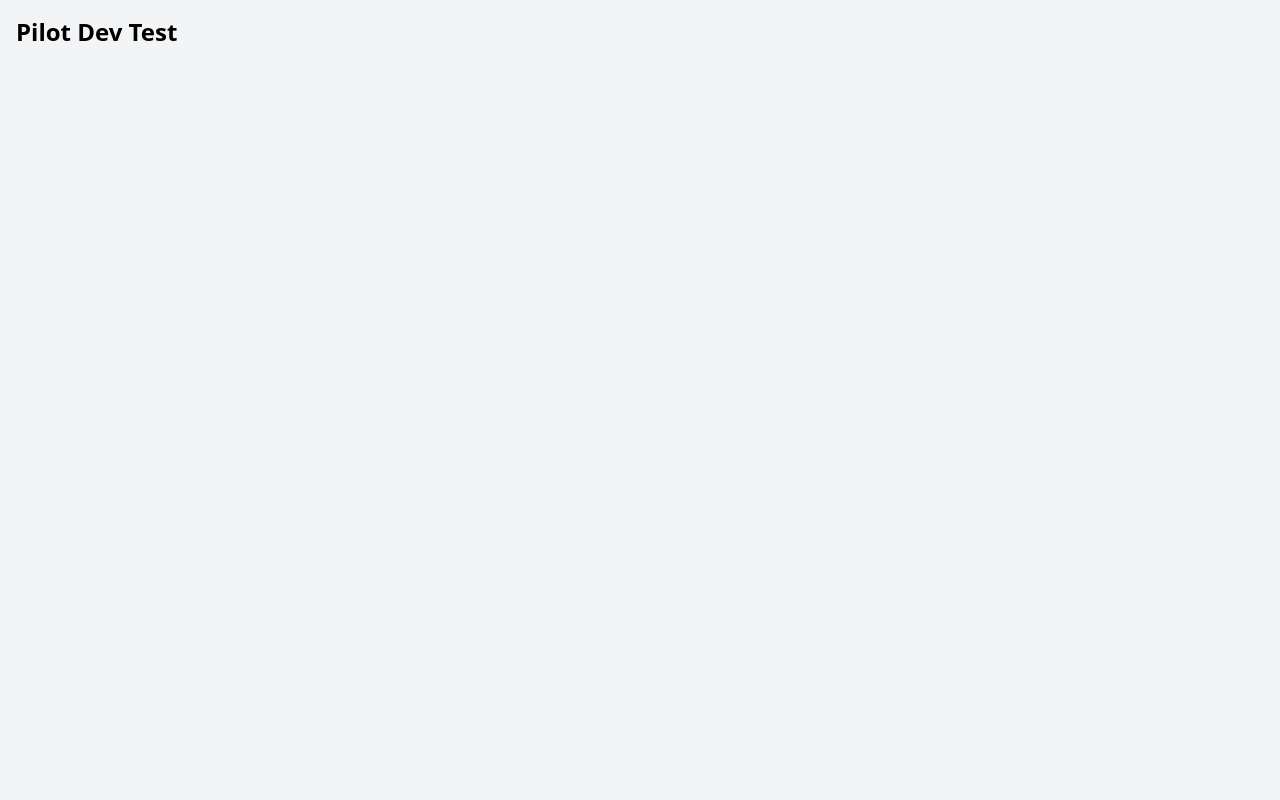
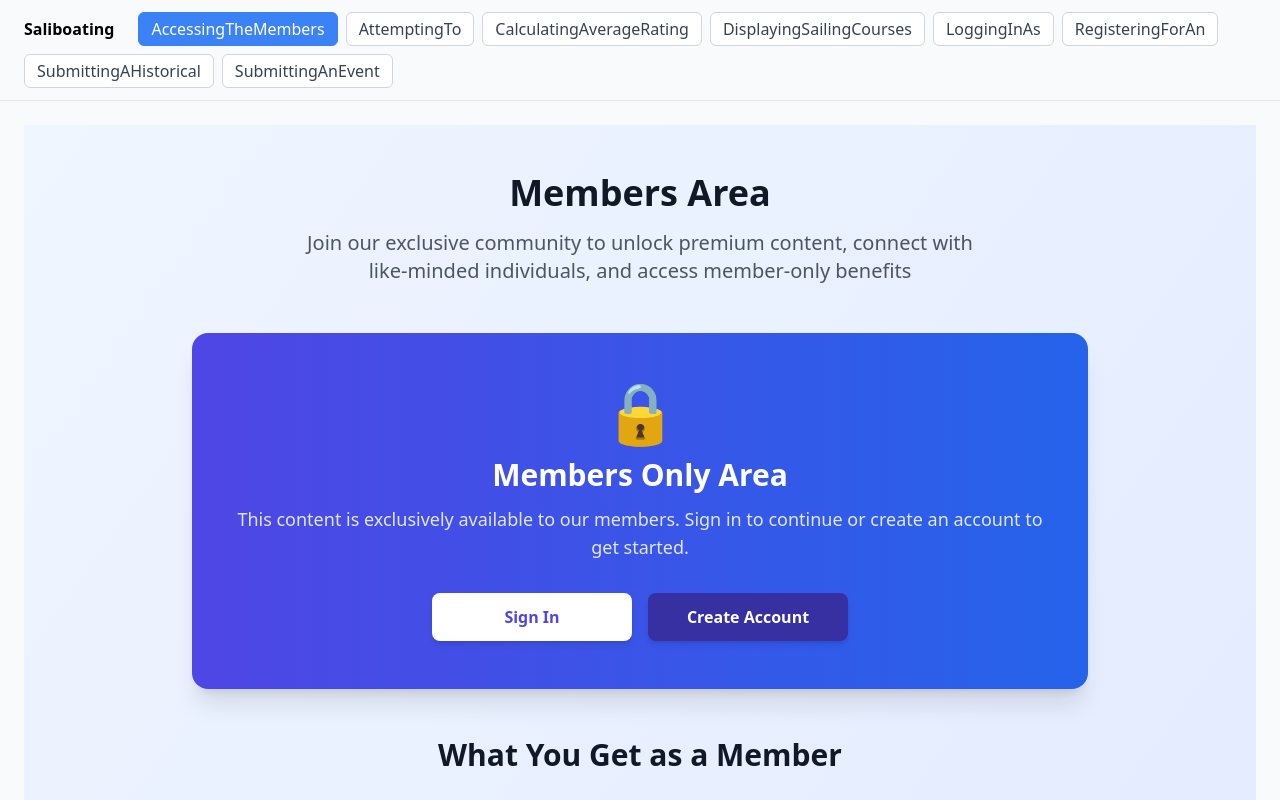
Before and after one commit to dhannan12/pilot-dev-test, a React (Vite) app: page / in a window 1280 px wide. Shown: the top 800 px of the page. Built offline with nearby package versions, Linux system fonts and the light colour scheme.

Commit message:
feat: App.tsx — 8 screens (SCRUM-1233)

```diff
--- a/src/App.tsx
+++ b/src/App.tsx
@@ -1,9 +1,42 @@
-import React from 'react'
+import React, { useState } from 'react'
+import AccessingTheMembers from './components/AccessingTheMembers.tsx'
+import AttemptingTo from './components/AttemptingTo.tsx'
+import CalculatingAverageRating from './components/CalculatingAverageRating.tsx'
+import DisplayingSailingCourses from './components/DisplayingSailingCourses.tsx'
+import LoggingInAs from './components/LoggingInAs.tsx'
+import RegisteringForAn from './components/RegisteringForAn.tsx'
+import SubmittingAHistorical from './components/SubmittingAHistorical.tsx'
+import SubmittingAnEvent from './components/SubmittingAnEvent.tsx'
+
+const screens = [
+  { name: 'AccessingTheMembers', component: <AccessingTheMembers /> },
+  { name: 'AttemptingTo', component: <AttemptingTo /> },
+  { name: 'CalculatingAverageRating', component: <CalculatingAverageRating /> },
+  { name: 'DisplayingSailingCourses', component: <DisplayingSailingCourses /> },
+  { name: 'LoggingInAs', component: <LoggingInAs /> },
+  { name: 'RegisteringForAn', component: <RegisteringForAn /> },
+  { name: 'SubmittingAHistorical', component: <SubmittingAHistorical /> },
+  { name: 'SubmittingAnEvent', component: <SubmittingAnEvent /> },
+]
 
 export default function App() {
+  const [active, setActive] = useState(0)
   return (
-    <div className="min-h-screen bg-gray-100">
-      <h1 className="text-2xl font-bold p-4">Pilot Dev Test</h1>
+    <div className="min-h-screen" style={{background:"#f9fafb"}}>
+      <header style={{borderBottom:"1px solid #e5e7eb",padding:"12px 24px",
+        display:"flex",gap:"8px",flexWrap:"wrap",alignItems:"center"}}>
+        <strong style={{marginRight:"16px"}}>Saliboating</strong>
+        {screens.map((s, i) => (
+          <button key={i} onClick={() => setActive(i)}
+            style={{padding:"4px 12px",borderRadius:"6px",border:"1px solid",cursor:"pointer",
+              background: active===i ? "#3b82f6" : "white",
+              color: active===i ? "white" : "#374151",
+              borderColor: active===i ? "#3b82f6" : "#d1d5db"}}>
+            {s.name}
+          </button>
+        ))}
+      </header>
+      <main style={{padding:"24px"}}>{screens[active]?.component}</main>
     </div>
   )
 }
```
